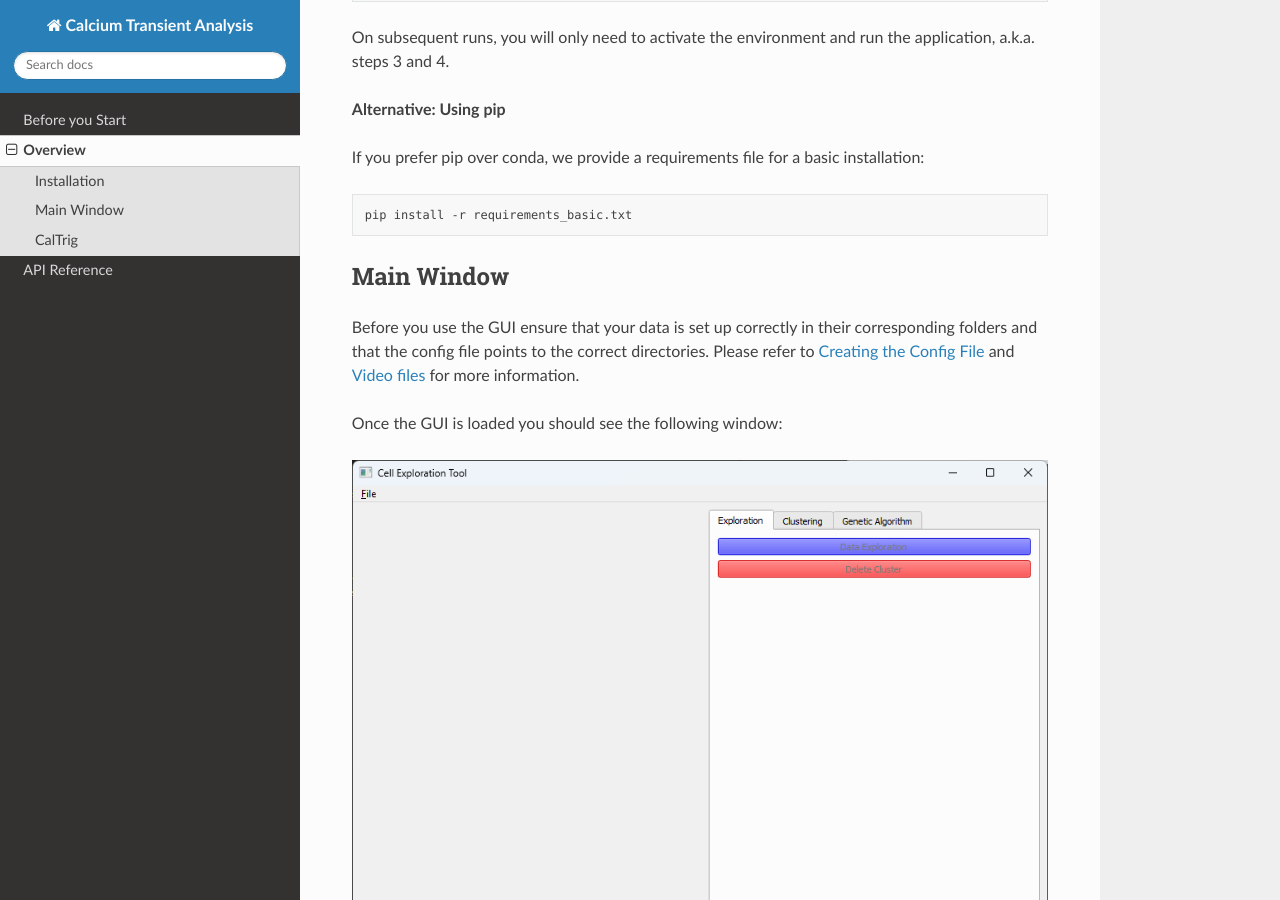
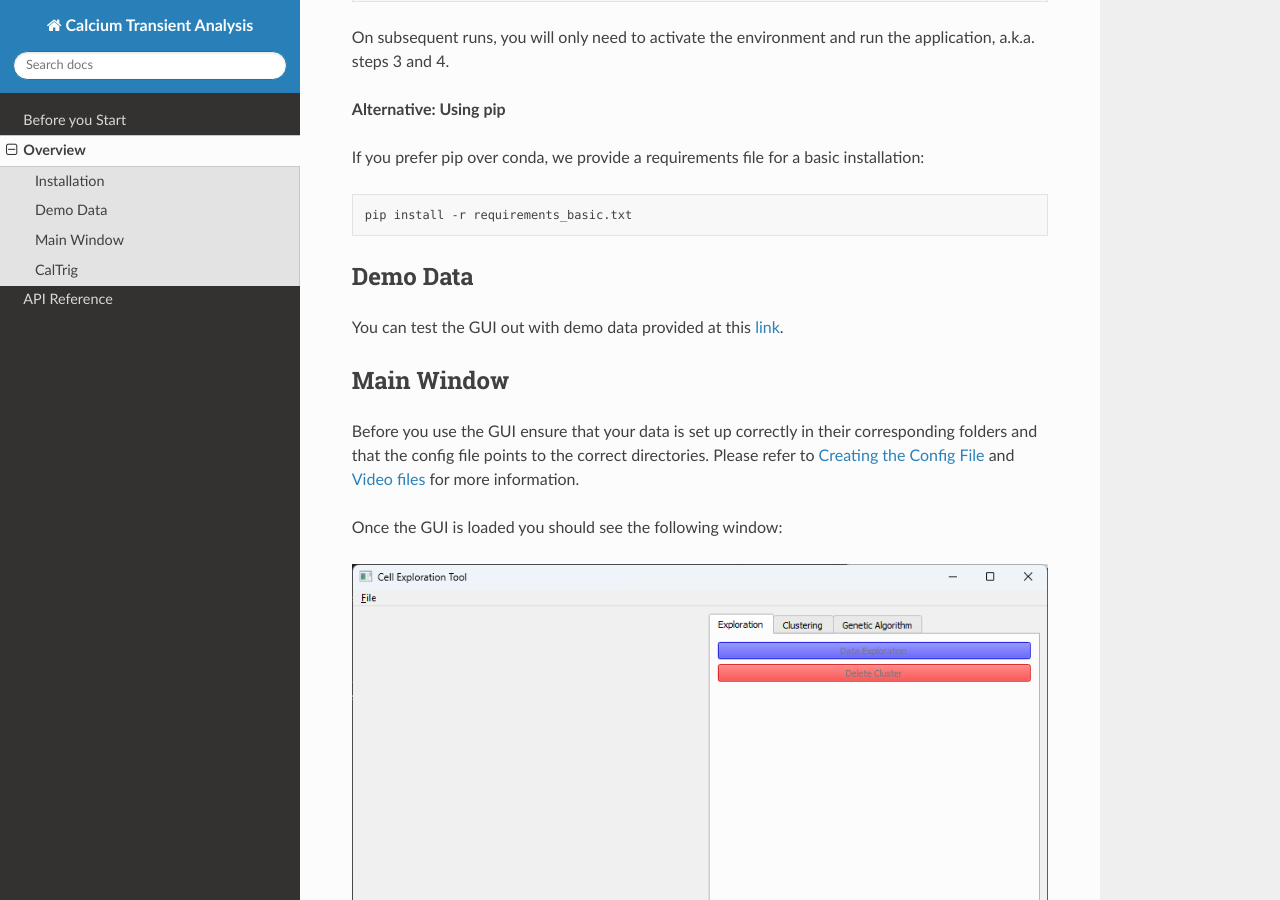
Before and after one commit to cci-MaLab/Calcium-Transient-Analysis, a Sphinx documentation site: the page built from docs/source/Overview.rst, in a window 1280 px wide and 900 px high, scrolled down 1290 px. Built offline with Sphinx 7.4.7 and the Read the Docs theme 3.1.0, drawn with Linux system fonts in a browser that asks for light colours.

Commit message:
Added link to demo data

```diff
--- a/docs/source/Overview.rst
+++ b/docs/source/Overview.rst
@@ -67,6 +67,12 @@ If you prefer pip over conda, we provide a requirements file for a basic install
     pip install -r requirements_basic.txt
 
 
+.. _demo data:
+
+Demo Data
+---------
+
+You can test the GUI out with demo data provided at this `link <https://drive.google.com/drive/folders/143QBRTsuf5SMr1bU-a6rqJvcvzux7Z9r>`_.
 
 
 .. _how to use:
```
Also changed, not shown: README.md (+3 -0 lines).
